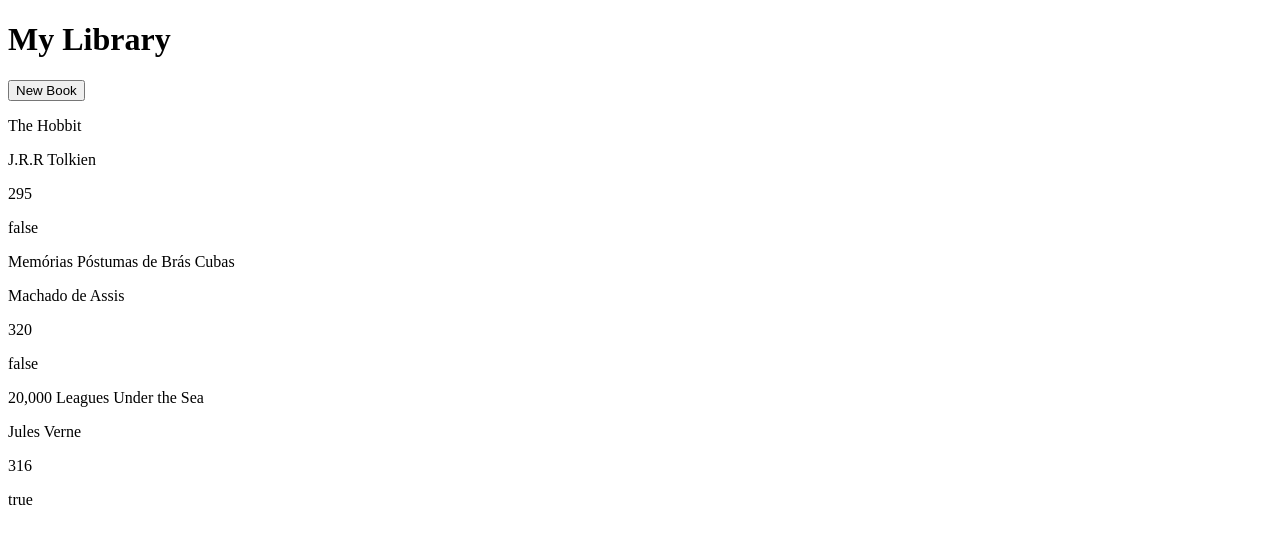
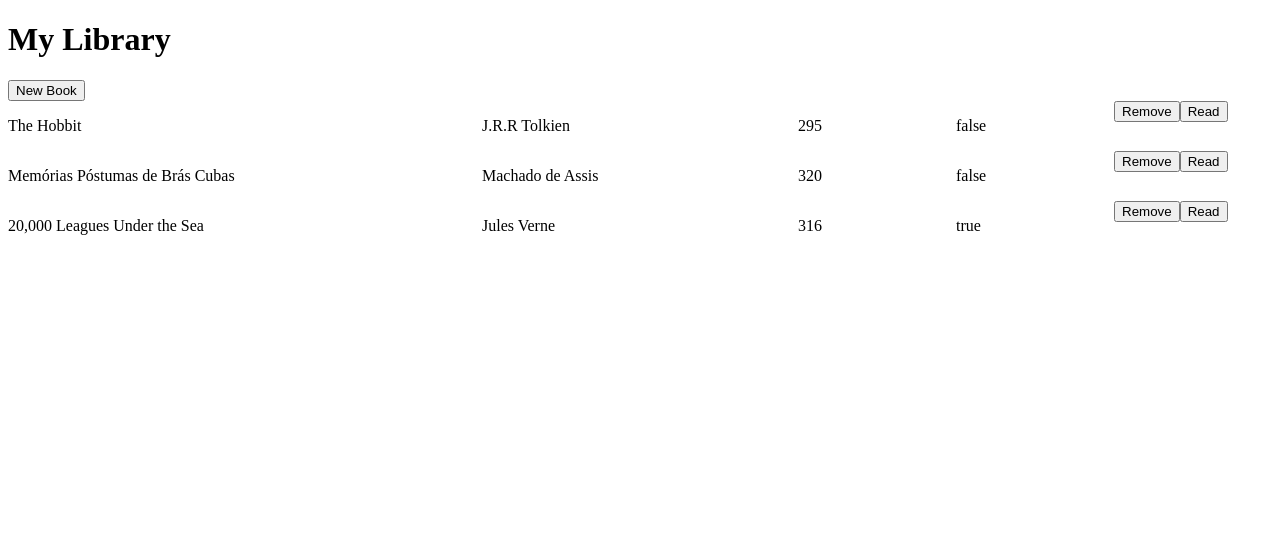
Before and after one commit to arthursl12/odin-library, a website: page index.html in a window 1280 px wide. Drawn offline with Linux system fonts and the light colour scheme.

Commit message:
Style books as table, add buttons

```diff
--- a/app.js
+++ b/app.js
@@ -32,6 +32,7 @@ function displayBooks() {
   // Add an entry for each book
   myLibrary.forEach((book) => {
     let bookcard = document.createElement("div");
+    bookcard.classList.add("bookcard");
 
     // Loop through all properties of Book
     Object.keys(book).forEach((key) => {
@@ -43,6 +44,20 @@ function displayBooks() {
         bookcard.appendChild(newp);
       }
     });
+
+    // Add buttons div to remove and read
+    let buttonDiv = document.createElement("div");
+    buttonDiv.classList.add("entry-buttons");
+
+    let newb = document.createElement("button");
+    newb.textContent = "Remove";
+    buttonDiv.appendChild(newb);
+
+    newb = document.createElement("button");
+    newb.textContent = "Read";
+    buttonDiv.appendChild(newb);
+
+    bookcard.appendChild(buttonDiv);
     booklist.appendChild(bookcard);
   });
 }
@@ -82,6 +97,7 @@ function submitBook(e) {
   }
   form.reset();
 }
+
 function submitFormListener() {
   let form = document.querySelector("#newbookform");
   form.addEventListener("submit", submitBook);
--- a/style.css
+++ b/style.css
@@ -1,3 +1,10 @@
 .hidden{
     display: none;
 }
+
+
+
+.bookcard{
+    display: grid;
+    grid-template-columns: minmax(10%,3fr) minmax(5%,2fr) 1fr 1fr 1fr;
+}
```
